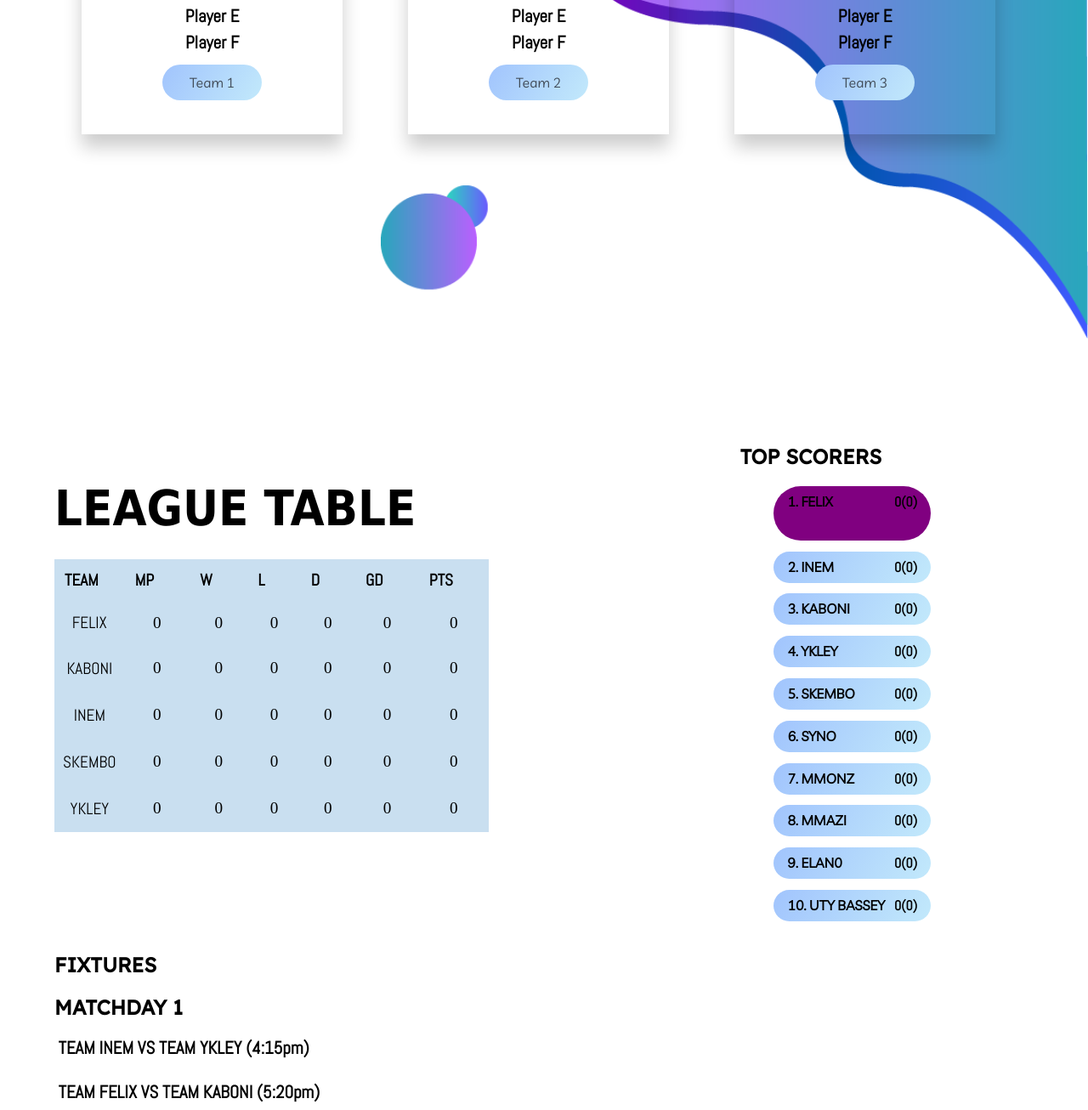
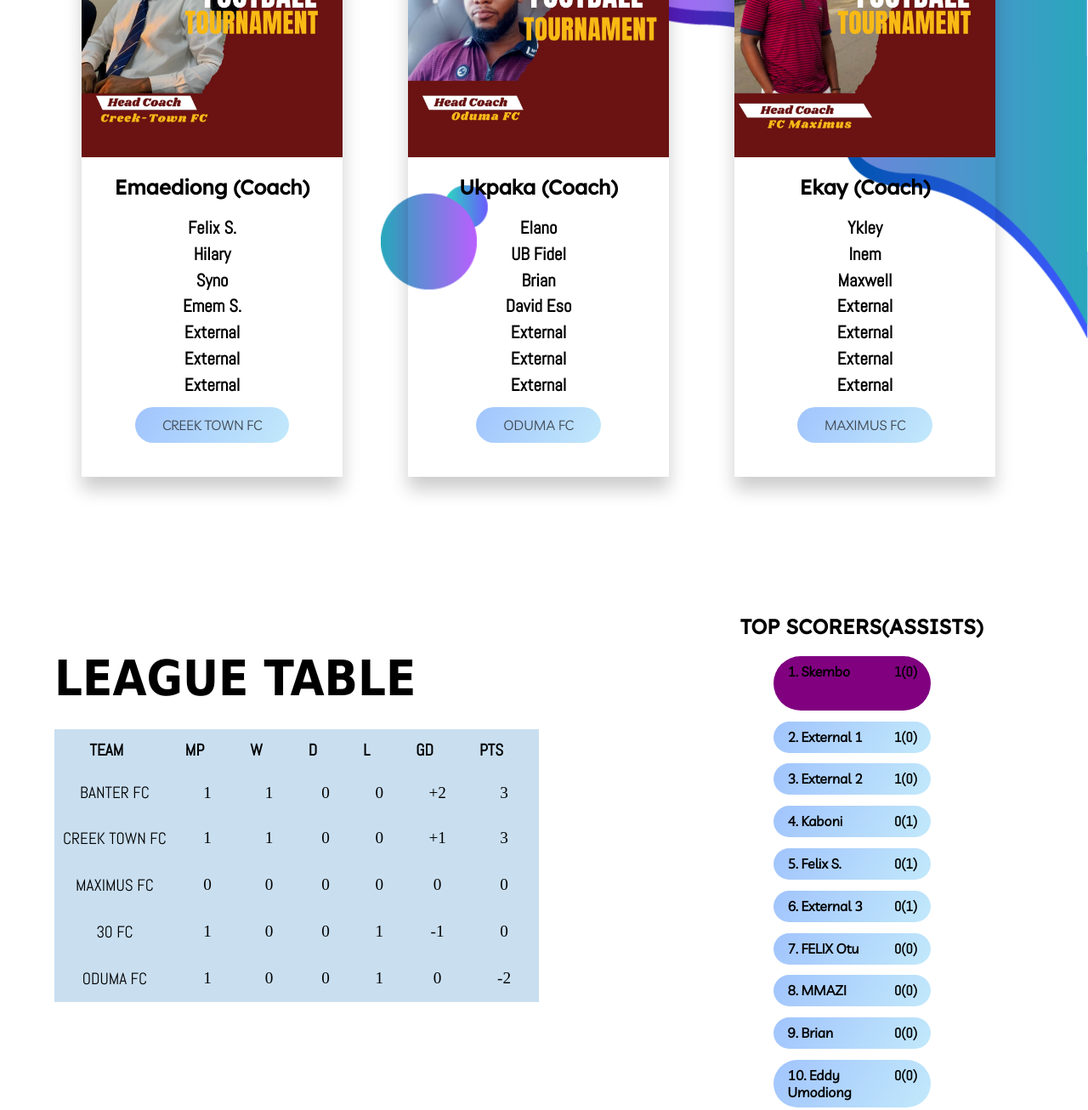
Before and after one commit to CalixOtu/Calix, a plain HTML site: page tournament/Index.html in a window 1280 px wide. Shown: the part 926-2232 px from the top of the page at 85% size. Drawn offline with Linux system fonts and the light colour scheme.

Commit message:
Update Index.html

```diff
--- a/tournament/Index.html
+++ b/tournament/Index.html
@@ -72,64 +72,79 @@
             <div class="blog">
                 <div class="container">
                     <div class="owl-carousel owl-theme blog-post">
-                        <div class="blog-content" data-aos="fade-right" data-aos-delay="200">
-
+                        <div class="blog-content" data-aos="fade-right" data-aos-delay="200" >
                             <div class="blog-title">
-                                <h3>FELIX (Captain)</h3>
-                                <h3>Player B</h3>
-                                <h3>Player C</h3>
-                                <h3>Player D</h3>
-                                <h3>Player E</h3>
-                                <h3>Player F</h3>
-                                <button class="btn btn-blog"><a>Team 1</a></button>
+                                <img src="assets/CT.jpg" alt="Chill, e go load" />
+                                <h2>Emaediong (Coach)</h2>
+                                <h3>Felix S.</h3>
+                                <h3>Hilary</h3>
+                                <h3>Syno</h3>
+                                <h3>Emem S.</h3>
+                                <h3>External</h3>
+                                <h3>External</h3>
+                                <h3>External</h3>
+                                <button class="btn btn-blog"><a>CREEK TOWN FC</a></button>
 
                             </div>
                         </div>
                         <div class="blog-content" data-aos="fade-in" data-aos-delay="200">
                             <div class="blog-title">
-                                <h3>KABONI (Captain)</h3>
-                                <h3>Player B</h3>
-                                <h3>Player C</h3>
-                                <h3>Player D</h3>
-                                <h3>Player E</h3>
-                                <h3>Player F</h3>
-                                <button class="btn btn-blog"><a>Team 2</a></button>
+                                <img src="assets/Oduma.jpg" alt="Chill, e go load" />
+                                <h2>Ukpaka (Coach)</h2>
+                                <h3>Elano</h3>
+                                <h3>UB Fidel</h3>
+                                <h3>Brian</h3>
+                                <h3>David Eso</h3>
+                                <h3>External</h3>
+                                <h3>External</h3>
+                                <h3>External</h3>
+                                <button class="btn btn-blog"><a>ODUMA FC</a></button>
 
                             </div>
                         </div>
                         <div class="blog-content" data-aos="fade-left" data-aos-delay="200">
 <div class="blog-title">
-                                <h3>INEM (Captain)</h3>
-                                <h3>Player B</h3>
-                                <h3>Player C</h3>
-                                <h3>Player D</h3>
-                                <h3>Player E</h3>
-                                <h3>Player F</h3>
-                                <button class="btn btn-blog"><a>Team 3</a></button>
+    <img src="assets/Maximus.jpg" alt="Chill, e go load" />
+    <h2>Ekay (Coach)</h2>
+
+                                <h3>Ykley</h3>
+                                <h3>Inem</h3>
+                                <h3>Maxwell</h3>
+                                <h3>External</h3>
+                                <h3>External</h3>
+                                <h3>External</h3>
+                                <h3>External</h3>
+                                <button class="btn btn-blog"><a>MAXIMUS FC</a></button>
 
                             </div>
                         </div>
                         <div class="blog-content" data-aos="fade-right" data-aos-delay="200">
                            <div class="blog-title">
-                                <h3>YKLEY (Captain)</h3>
-                                <h3>Player B</h3>
-                                <h3>Player C</h3>
-                                <h3>Player D</h3>
-                                <h3>Player E</h3>
-                                <h3>Player F</h3>
-                                <button class="btn btn-blog"><a>Team 4</a></button>
+                            <img src="assets/Banter.jpg" alt="Chill, e go load" />
+                            <h2>Jona (Coach)</h2>
+                                <h3>Skembo</h3>
+                                <h3>Kaboni</h3>
+                                <h3>Prubyo</h3>
+                                <h3>Basoba</h3>
+                                <h3>External</h3>
+                                <h3>External</h3>
+                                <h3>External</h3>
+                                <button class="btn btn-blog"><a>BANTER FC</a></button>
 
                             </div>
                         </div>
                          <div class="blog-content" data-aos="fade-right" data-aos-delay="200">
                            <div class="blog-title">
-                                <h3>SKEMBO (Captain)</h3>
-                                <h3>Player B</h3>
-                                <h3>Player C</h3>
-                                <h3>Player D</h3>
-                                <h3>Player E</h3>
-                                <h3>Player F</h3>
-                                <button class="btn btn-blog"><a>Team 5</a></button>
+                            <img src="assets/30.jpg" alt="Chill, e go load" />
+                            <h2>Jasper (Coach)</h2>
+                                <h3>Felix O.</h3>
+                                <h3>Mmazi</h3>
+                                <h3>Eddy Umodiong</h3>
+                                <h3>External</h3>
+                                <h3>External</h3>
+                                <h3>External</h3>
+                                <h3>External</h3>
+                                <button class="btn btn-blog"><a>30 FC</a></button>
 
                             </div>
                         </div>
@@ -146,7 +161,7 @@
 
         <!-- ---------------------- Site Content -------------------------->
 
-        <section class="container">
+        <section class="container" style="margin-top: 200px;">
             <div class="site-content">
                 <div class="posts">
 
@@ -183,12 +198,12 @@
   padding: 12px 30px;
   padding-left: 12px;"><span style="padding-right: 12px;
   background-repeat: no-repeat;
-  background-position: 100% 100%;">L</span></th>
+  background-position: 100% 100%;">D</span></th>
   <th style="font-weight: bold;
   padding: 12px 30px;
   padding-left: 12px;"><span style="padding-right: 12px;
   background-repeat: no-repeat;
-  background-position: 100% 100%;">D</span></th>
+  background-position: 100% 100%;">L</span></th>
         <th style="font-weight: bold;
   padding: 12px 30px;
   padding-left: 12px;"><span style="padding-right: 12px;
@@ -202,7 +217,25 @@
     </thead>
     <tbody style="align: center; background: #c9dff0; padding-right: 12px 5px">
       <tr style="text-align: center; padding: 15px 10px">
-        <td style="text-align: center; padding: 12px 12px"><span>FELIX</span></td>
+        <td style="text-align: center; padding: 12px 12px"><span>BANTER FC</span></td>
+        <td style="text-align: center; padding: 15px 10px">1</td>
+        <td style="text-align: center; padding: 15px 10px">1</td>
+        <td style="text-align: center; padding: 15px 10px">0</td>
+        <td style="text-align: center; padding: 15px 10px">0</td>
+        <td style="text-align: center; padding: 15px 10px">+2</td>
+        <td style="text-align: center; padding: 15px 10px">3</td>
+      </tr>
+    <tr style="text-align: center; padding: 15px 10px">
+        <td style="text-align: center; padding: 15px 10px"><span>CREEK TOWN FC</span></td>
+        <td style="text-align: center; padding: 15px 10px">1</td>
+        <td style="text-align: center; padding: 15px 10px">1</td>
+        <td style="text-align: center; padding: 15px 10px">0</td>
+        <td style="text-align: center; padding: 15px 10px">0</td>
+        <td style="text-align: center; padding: 15px 10px">+1</td>
+        <td style="text-align: center; padding: 15px 10px">3</td>
+      </tr>
+    <tr style="text-align: center; padding: 15px 10px">
+        <td style="text-align: center; padding: 15px 10px"><span>MAXIMUS FC</span></td>
         <td style="text-align: center; padding: 15px 10px">0</td>
         <td style="text-align: center; padding: 15px 10px">0</td>
         <td style="text-align: center; padding: 15px 10px">0</td>
@@ -211,40 +244,22 @@
         <td style="text-align: center; padding: 15px 10px">0</td>
       </tr>
     <tr style="text-align: center; padding: 15px 10px">
-        <td style="text-align: center; padding: 15px 10px"><span>KABONI</span></td>
+        <td style="text-align: center; padding: 15px 10px"><span>30 FC</span></td>
+        <td style="text-align: center; padding: 15px 10px">1</td>
         <td style="text-align: center; padding: 15px 10px">0</td>
         <td style="text-align: center; padding: 15px 10px">0</td>
-        <td style="text-align: center; padding: 15px 10px">0</td>
-        <td style="text-align: center; padding: 15px 10px">0</td>
-        <td style="text-align: center; padding: 15px 10px">0</td>
+        <td style="text-align: center; padding: 15px 10px">1</td>
+        <td style="text-align: center; padding: 15px 10px">-1</td>
         <td style="text-align: center; padding: 15px 10px">0</td>
       </tr>
     <tr style="text-align: center; padding: 15px 10px">
-        <td style="text-align: center; padding: 15px 10px"><span>INEM</span></td>
+        <td style="text-align: center; padding: 15px 10px"><span>ODUMA FC</span></td>
+        <td style="text-align: center; padding: 15px 10px">1</td>
         <td style="text-align: center; padding: 15px 10px">0</td>
         <td style="text-align: center; padding: 15px 10px">0</td>
+        <td style="text-align: center; padding: 15px 10px">1</td>
         <td style="text-align: center; padding: 15px 10px">0</td>
-        <td style="text-align: center; padding: 15px 10px">0</td>
-        <td style="text-align: center; padding: 15px 10px">0</td>
-        <td style="text-align: center; padding: 15px 10px">0</td>
-      </tr>
-    <tr style="text-align: center; padding: 15px 10px">
-        <td style="text-align: center; padding: 15px 10px"><span>SKEMBO</span></td>
-        <td style="text-align: center; padding: 15px 10px">0</td>
-        <td style="text-align: center; padding: 15px 10px">0</td>
-        <td style="text-align: center; padding: 15px 10px">0</td>
-        <td style="text-align: center; padding: 15px 10px">0</td>
-        <td style="text-align: center; padding: 15px 10px">0</td>
-        <td style="text-align: center; padding: 15px 10px">0</td>
-      </tr>
-    <tr style="text-align: center; padding: 15px 10px">
-        <td style="text-align: center; padding: 15px 10px"><span>YKLEY</span></td>
-        <td style="text-align: center; padding: 15px 10px">0</td>
-        <td style="text-align: center; padding: 15px 10px">0</td>
-        <td style="text-align: center; padding: 15px 10px">0</td>
-        <td style="text-align: center; padding: 15px 10px">0</td>
-        <td style="text-align: center; padding: 15px 10px">0</td>
-        <td style="text-align: center; padding: 15px 10px">0</td>
+        <td style="text-align: center; padding: 15px 10px">-2</td>
       </tr>
 
 
@@ -254,34 +269,34 @@
 
                 <aside class="sidebar">
                     <div class="category">
-                        <h2>TOP SCORERS</h2>
+                        <h2>TOP SCORERS(ASSISTS)</h2>
                         <ul class="category-list">
                             <li class="list-items" data-aos="fade-left" data-aos-delay="100" style="height: 3rem;  width: 50%; background: purple; font-weight: bold;">
-                                1. FELIX
-                                <span>0(0)</span>
+                                1. Skembo
+                                <span>1(0)</span>
                             </li>
                             <li class="list-items" data-aos="fade-left" data-aos-delay="200">
-                                2. INEM
-                                <span>0(0)</span>
+                                2. External 1
+                                <span>1(0)</span>
                             </li>
                             <li class="list-items" data-aos="fade-left" data-aos-delay="300">
-                                3. KABONI
-                                <span>0(0)</span>
+                                3. External 2
+                                <span>1(0)</span>
                             </li>
                             <li class="list-items" data-aos="fade-left" data-aos-delay="400">
-                                4. YKLEY
-                                <span>0(0)</span>
+                                4. Kaboni
+                                <span>0(1)</span>
                             </li>
                             <li class="list-items" data-aos="fade-left" data-aos-delay="500">
-                                5. SKEMBO
-                                <span>0(0)</span>
+                                5. Felix S.
+                                <span>0(1)</span>
                             </li>
                             <li class="list-items" data-aos="fade-left" data-aos-delay="500">
-                                6. SYNO
-                                <span>0(0)</span>
+                                6. External 3
+                                <span>0(1)</span>
                             </li>
                             <li class="list-items" data-aos="fade-left" data-aos-delay="500">
-                                7. MMONZ
+                                7. FELIX Otu
                                 <span>0(0)</span>
                             </li>
                             <li class="list-items" data-aos="fade-left" data-aos-delay="500">
@@ -289,11 +304,11 @@
                                 <span>0(0)</span>
                             </li>
                             <li class="list-items" data-aos="fade-left" data-aos-delay="500">
-                                9. ELAN0
+                                9. Brian
                                 <span>0(0)</span>
                             </li>
                             <li class="list-items" data-aos="fade-left" data-aos-delay="500">
-                                10. UTY BASSEY
+                                10. Eddy Umodiong
                                 <span>0(0)</span>
                             </li>
                         </ul>
@@ -305,42 +320,42 @@
                         <div class="post-content" data-aos="flip-up" data-aos-delay="200">
                         <h2 style="font-weight: bold;">MATCHDAY 1</h2>
                             <h3>
-                                TEAM INEM VS TEAM YKLEY (4:15pm)<br><br>
-                                TEAM FELIX VS TEAM KABONI (5:20pm)
+                                BANTER FC 2 - 0 ODUMA FC (4:15pm)<br><br>
+                                CREEK TOWN 1 - 0 30 FC (5:20pm)
                             </h3>
                         </div>
                         <div class="post-content" data-aos="flip-up" data-aos-delay="200">
                         <h2 style="font-weight: bold;">MATCHDAY 2</h2>
                             <h3>
-                                TEAM SKEMBO VS TEAM KABONI (4:15pm)<br><br>
-                                TEAM INEM VS TEAM FELIX (5:20pm)
+                                30 FC VS ODUMA FC (4:15pm)<br><br>
+                                MAXIMUS FC VS CREEK TOWN FC (5:20pm)
                             </h3>
                         </div>
                         <div class="post-content" data-aos="flip-up" data-aos-delay="200">
                         <h2 style="font-weight: bold;">MATCHDAY 3</h2>
                             <h3>
-                                TEAM FELIX VS TEAM YKLEY (4:15pm)<br><br>
-                                TEAM INEM VS TEAM SKEMBO (5:20pm)
+                                MAXIMUS FC VS BANTER FC (4:15pm)<br><br>
+                                ODUMA FC VS CREEK TOWN FC (5:20pm)
                             </h3>
                         </div>
                         <div class="post-content" data-aos="flip-up" data-aos-delay="200">
                         <h2 style="font-weight: bold;">MATCHDAY 4</h2>
                             <h3>
-                                TEAM KABONI VS TEAM YKLEY (4:15pm)<br><br>
-                                TEAM FELIX VS TEAM SKEMBO (5:20pm)
+                                30 FC VS BANTER FC (4:15pm)<br><br>
+                                ODUMA FC VS MAXIMUS FC (5:20pm)
                             </h3>
                         </div>
                         <div class="post-content" data-aos="flip-up" data-aos-delay="200">
                         <h2 style="font-weight: bold;">MATCHDAY 5</h2>
                             <h3>
-                                TEAM KABONI VS TEAM INEM (4:15pm)<br><br>
-                                TEAM YKLEY VS TEAM SKEMBO (5:20pm)
+                                CREEK TOWN FC VS BANTER FC (4:15pm)<br><br>
+                                MAXIMUS FC VS 30 FC (5:20pm)
                             </h3>
                         </div><br><br><br>
                         <div class="post-content" data-aos="flip-up" data-aos-delay="200">
                             <h3>
                                 Venue: Cardinal Ekanem Seminary<br>
-                                Date: December, day isn't fixed yet
+                                Date: Dec 19th - Dec 26th
 
                             </h3>
                         </div>
@@ -380,19 +395,6 @@
               <h2><strong>TEAM STRUCTURE</strong></h2>
               <h3 class="lead">6 Players per team but at least 4 must be one of us.</h3>
               <h3 class="lead">Importing players from anywhere is allowed but maximum of 2.</h3>
-          </li>
-          <li>
-              <h2><strong>REGISTRATION</strong></h2>
-              <h3 class="lead">#1,000 per player.</h3>
-              <h3 class="lead">Payable to the Account Number<br>
-                Felix Ini Otu (Polaris Bank-3050082061) OR <br>
-            Calix Otu (OPAY-7069784348).</h3>
-            <h3 class="lead">Registration Starts 1st Nov and Ends 31st November, 2022.</h3>
-          </li>
-            <li>
-              <h2><strong>PRIZES</strong></h2>
-              <h3 class="lead">League Winners - #20,000.</h3>
-              <h3 class="lead">Highest Goal Scorer - #3,000.</h3>
           </li>
             <h2>Goodluck Guys!</h2>
           </ol>
```
